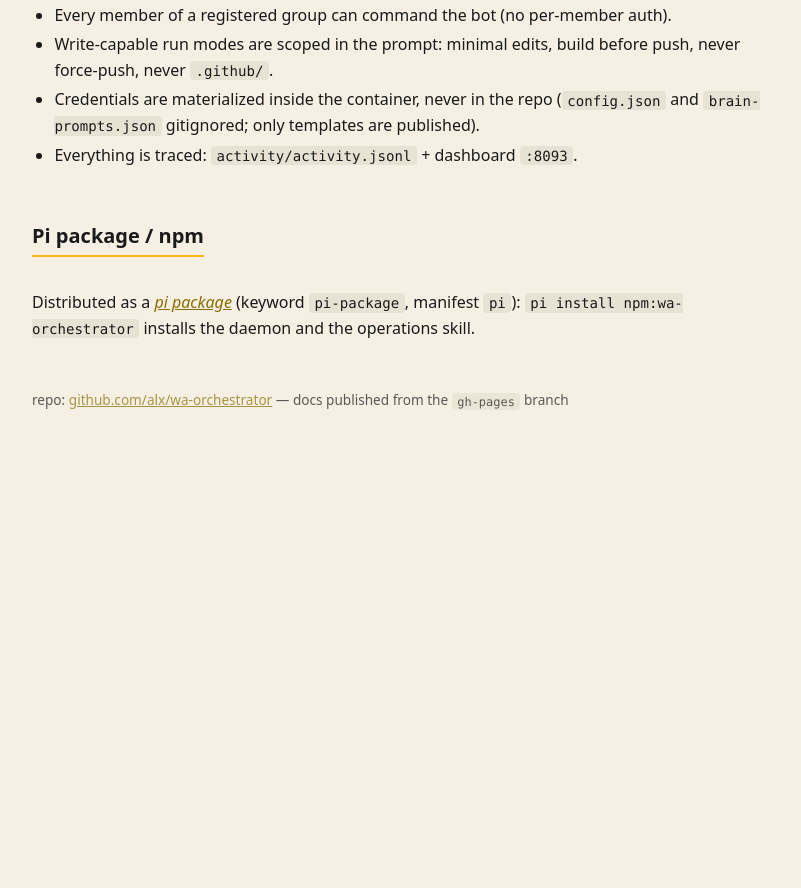
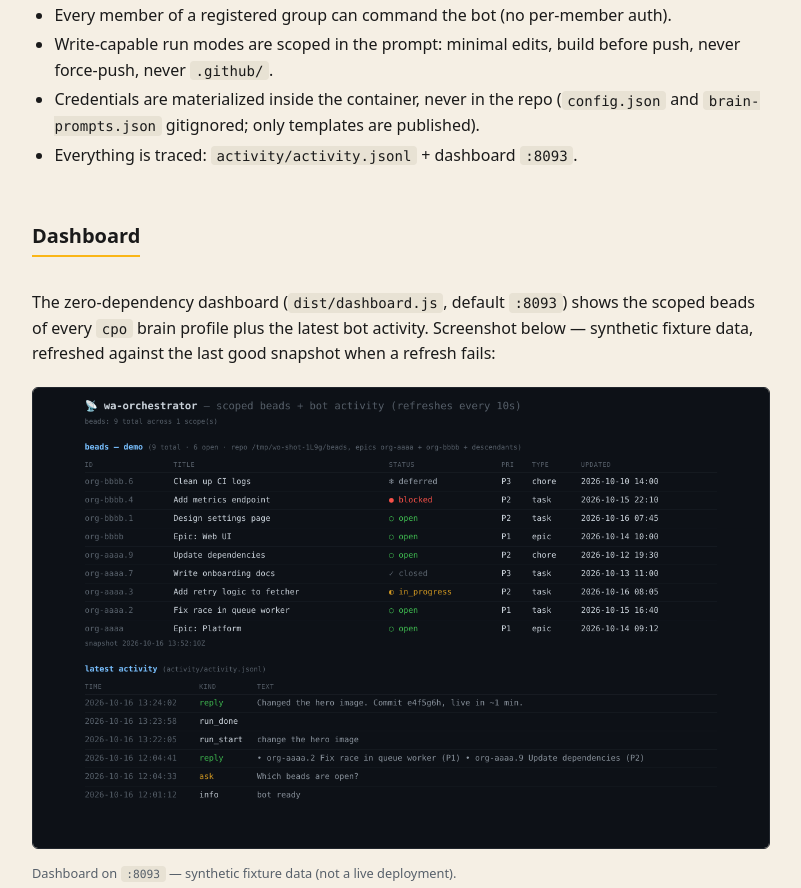
Before and after one commit to alx/wa-orchestrator, a website: page docs/index.html in a window 1280 px wide. Shown: the part 2315-3203 px from the top of the page, without its empty margins (240-1041 px from the left). Before the commit the page ends 2790 px from the top, so only its background shows below. Drawn offline with Linux system fonts and the light colour scheme.

Commit message:
docs: dashboard screenshot (synthetic fixture data) in README + docs site

```diff
--- a/docs/index.html
+++ b/docs/index.html
@@ -148,6 +148,16 @@ templates are published).</li>
 <code>:8093</code>.</li>
 </ul>
 
+<h2>Dashboard</h2>
+<p>The zero-dependency dashboard (<code>dist/dashboard.js</code>, default
+<code>:8093</code>) shows the scoped beads of every <code>cpo</code> brain
+profile plus the latest bot activity. Screenshot below — synthetic fixture
+data, refreshed against the last good snapshot when a refresh fails:</p>
+<figure style="margin:1.25rem 0">
+<img src="images/dashboard.png" alt="wa-orchestrator dashboard — scoped beads table + bot activity feed (dark theme)" style="width:100%; border:1px solid #21262d; border-radius:6px">
+<figcaption style="color:#57606a; font-size:.8rem; margin-top:.4rem">Dashboard on <code>:8093</code> — synthetic fixture data (not a live deployment).</figcaption>
+</figure>
+
 <h2>Pi package / npm</h2>
 <p>Distributed as a <a href="https://pi.dev/docs/latest/packages"><em>pi
 package</em></a> (keyword <code>pi-package</code>, manifest <code>pi</code>):
```
Also changed, not shown: README.md, docs/images/dashboard.png (added).
